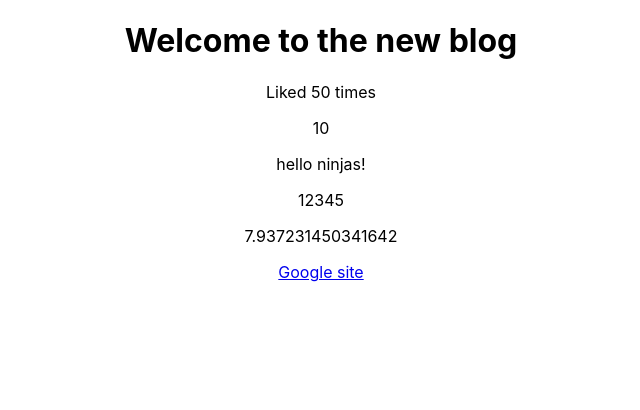
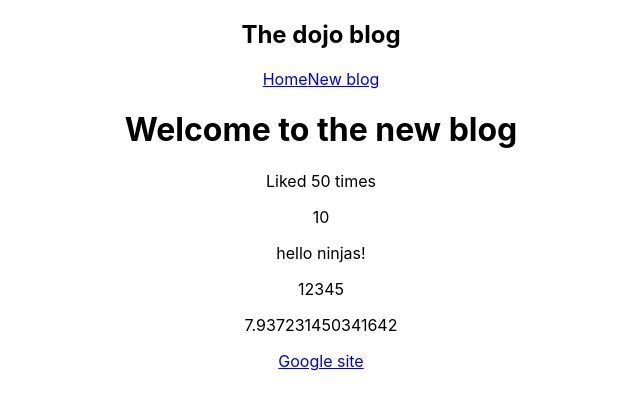
Before and after one commit to Maksongo/React-learning, a React (Create React App) app in the folder dojo-blog/: page / in a window 1280 px wide. Shown: the top 410 px of the page, without its empty margins (319-959 px from the left). Built offline with nearby package versions, Linux system fonts and the light colour scheme.

Commit message:
вывод нового компонента на страницу

```diff
--- a/dojo-blog/src/App.js
+++ b/dojo-blog/src/App.js
@@ -1,4 +1,5 @@
 import "./App.css";
+import Navbar from "./Navbar";
 
 function App() {
   const title = "Welcome to the new blog";
@@ -8,6 +9,7 @@
 
   return (
     <div className="App">
+      <Navbar />
       <div className="content">
         <h1> {title}</h1>
         <p>Liked {likes} times</p>
--- /dev/null
+++ b/dojo-blog/src/Navbar.js
@@ -0,0 +1,13 @@
+const Navbar = () => {
+    return (
+        <nav className="navbar">
+            <h1>The dojo blog</h1>
+            <div className="links">
+                <a href="/">Home</a>
+                <a href="/create">New blog</a>
+            </div>
+        </nav>
+     );
+}
+
+export default Navbar;
```
Also changed, not shown: 1 other file (tests, documents, lock files or other folders).
